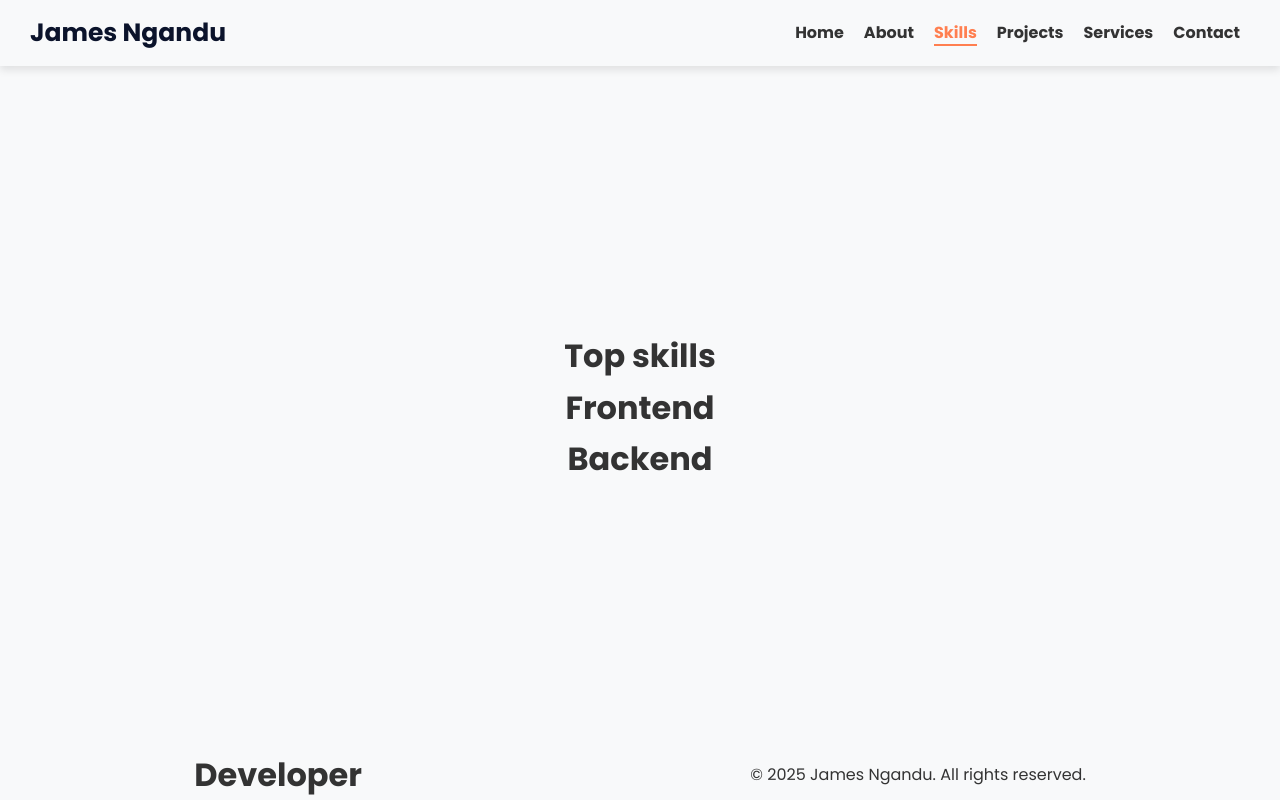
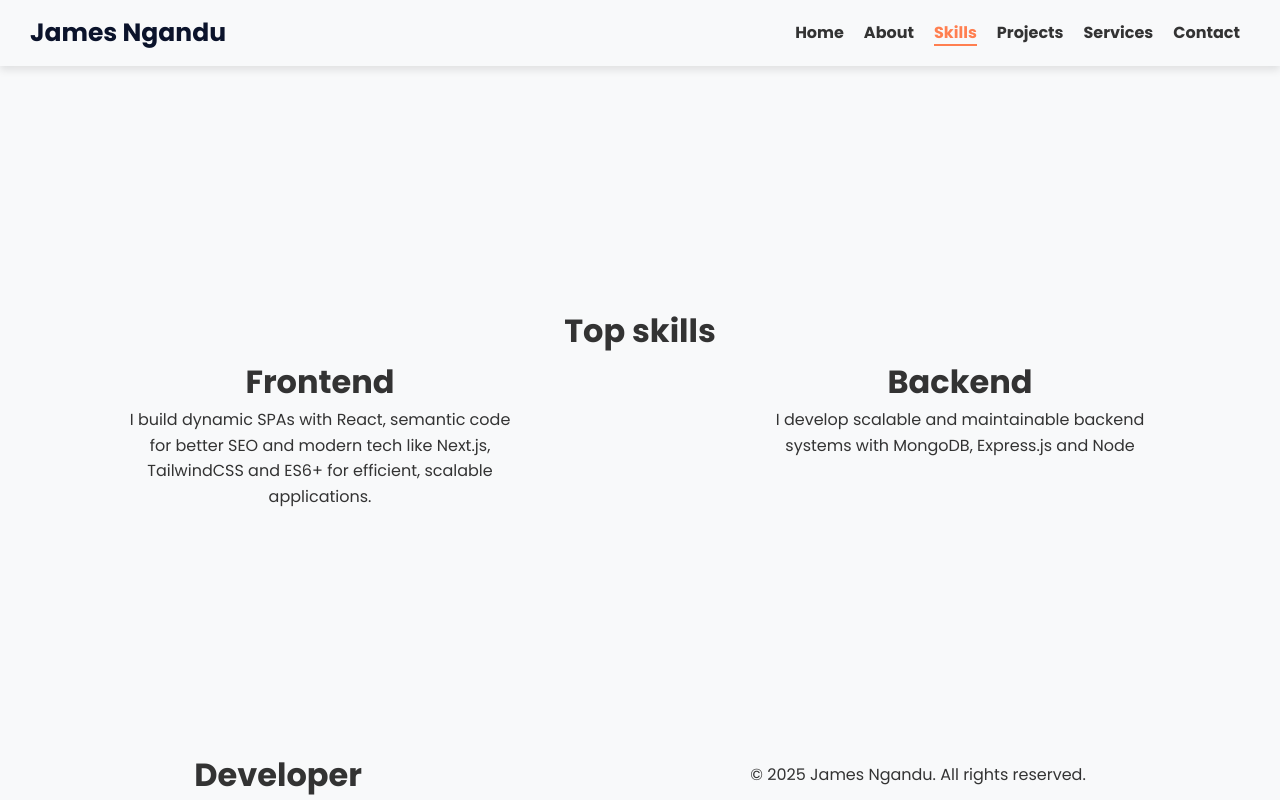
Before and after one commit to mukuvi/Portfolio, a React (Vite) app in the folder portfolio/: page /skills in a window 1280 px wide. Built offline with nearby package versions, Linux system fonts and the light colour scheme.

Commit message:
portfolio

```diff
--- a/portfolio/src/Pages/Skills.jsx
+++ b/portfolio/src/Pages/Skills.jsx
@@ -10,11 +10,22 @@ function Skills() {
         <div className="skills-title">
           <h1>Top skills</h1>
         </div>
-        <div className="skills-right-sect">
-          <h1>Frontend</h1>
-        </div>
-        <div className="skills-left-sect">
-          <h1>Backend</h1>
+        <div className="skills-mid-sect">
+          <div className="skills-right-sect">
+            <h1>Frontend</h1>
+            <p>
+              I build dynamic SPAs with React, semantic code for better SEO and
+              modern tech like Next.js, TailwindCSS and ES6+ for efficient,
+              scalable applications.
+            </p>
+          </div>
+          <div className="skills-left-sect">
+            <h1>Backend</h1>
+            <p>
+              I develop scalable and maintainable backend systems with MongoDB,
+              Express.js and Node
+            </p>
+          </div>
         </div>
       </div>
       <Footer />
--- a/portfolio/src/index.css
+++ b/portfolio/src/index.css
@@ -211,6 +211,14 @@ body {
 .skills-sect {
   text-align: center;
 }
+.skills-mid-sect {
+  display: flex;
+  justify-content: space-around;
+}
+.skills-right-sect,
+.skills-left-sect {
+  max-width: 400px;
+}
 /*Notfound*/
 .not-found {
   display: flex;
```
